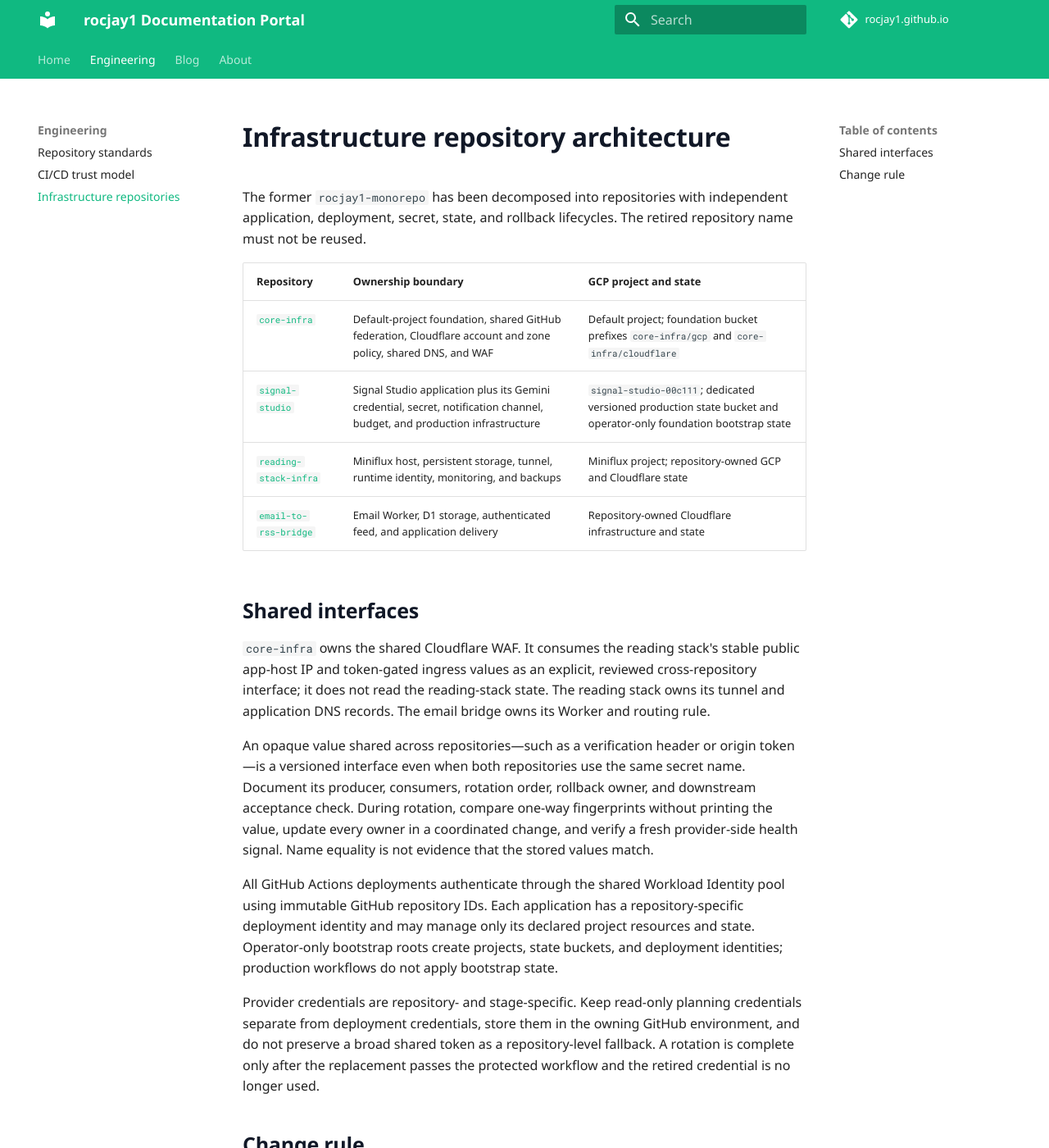
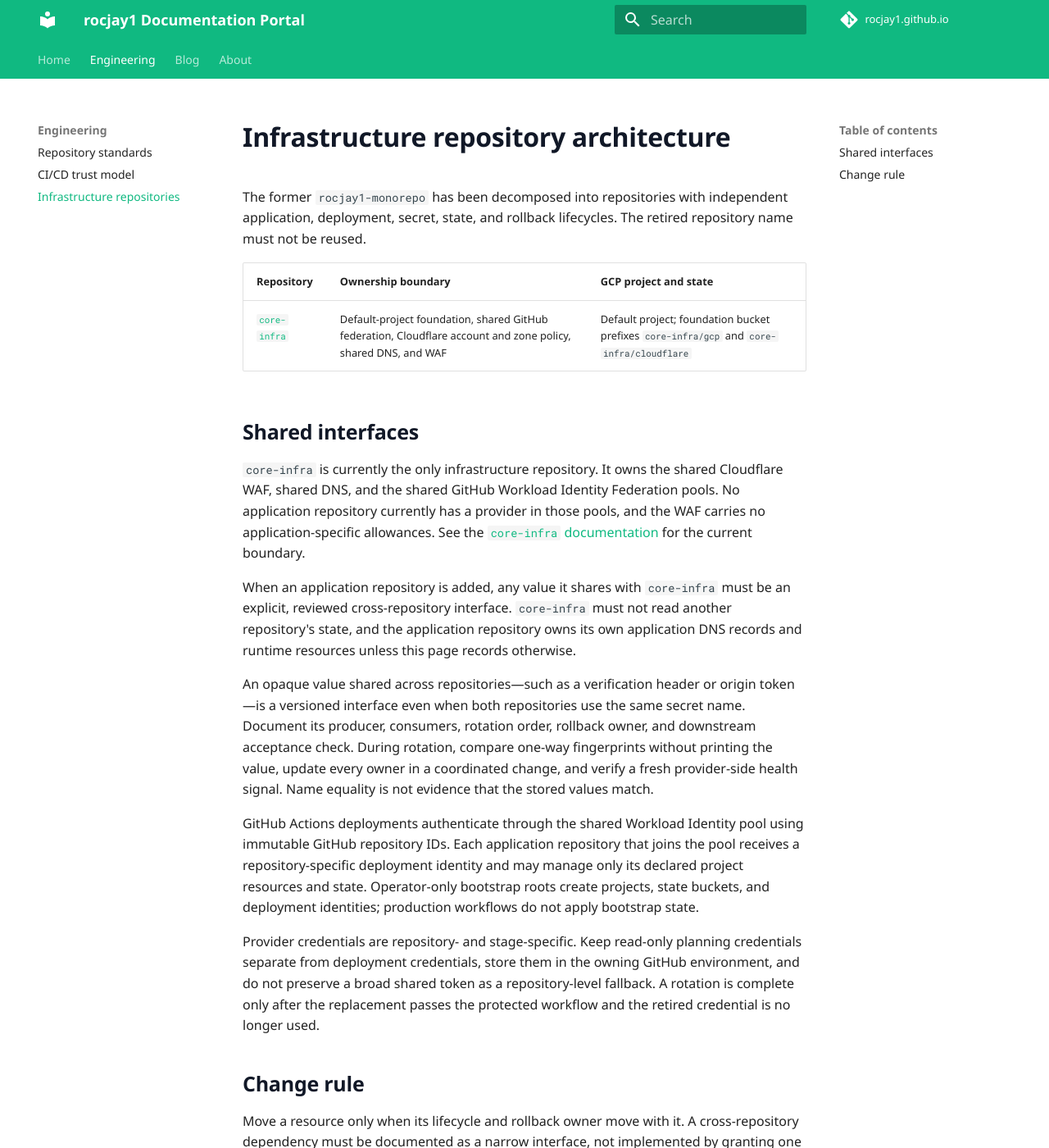
Before and after one commit to rocjay1/rocjay1.github.io, an MkDocs documentation site: the page built from docs/engineering/infrastructure-repositories.md, in a window 1280 px wide and 1400 px high. Shown: the whole window at 82% size. Built offline with MkDocs 1.6.1 and Material for MkDocs 9.7.7, drawn with Linux system fonts in a browser that asks for light colours; comment, search, counter and statistics services are not loaded.

Commit message:
docs(engineering): drop decommissioned repositories (#26)
Remove signal-studio, reading-stack-infra and email-to-rss-bridge from the
infrastructure repository map and rewrite the shared-interface section now
that core-infra is the only infrastructure repository. Mark the archived
Email-to-RSS Bridge and Garmin Connect MCP as historical sources in the
repository standards.

Co-authored-by: Claude Opus 5.5 <noreply@anthropic.com>

```diff
--- a/docs/engineering/infrastructure-repositories.md
+++ b/docs/engineering/infrastructure-repositories.md
@@ -7,17 +7,21 @@ The retired repository name must not be reused.
 | Repository | Ownership boundary | GCP project and state |
 | --- | --- | --- |
 | [`core-infra`](https://github.com/rocjay1/core-infra) | Default-project foundation, shared GitHub federation, Cloudflare account and zone policy, shared DNS, and WAF | Default project; foundation bucket prefixes `core-infra/gcp` and `core-infra/cloudflare` |
-| [`signal-studio`](https://github.com/rocjay1/signal-studio) | Signal Studio application plus its Gemini credential, secret, notification channel, budget, and production infrastructure | `signal-studio-00c111`; dedicated versioned production state bucket and operator-only foundation bootstrap state |
-| [`reading-stack-infra`](https://github.com/rocjay1/reading-stack-infra) | Miniflux host, persistent storage, tunnel, runtime identity, monitoring, and backups | Miniflux project; repository-owned GCP and Cloudflare state |
-| [`email-to-rss-bridge`](https://github.com/rocjay1/email-to-rss-bridge) | Email Worker, D1 storage, authenticated feed, and application delivery | Repository-owned Cloudflare infrastructure and state |
 
 ## Shared interfaces
 
-`core-infra` owns the shared Cloudflare WAF. It consumes the reading stack's
-stable public app-host IP and token-gated ingress values as an explicit,
-reviewed cross-repository interface; it does not read the reading-stack state.
-The reading stack owns its tunnel and application DNS records. The email
-bridge owns its Worker and routing rule.
+`core-infra` is currently the only infrastructure repository. It owns the
+shared Cloudflare WAF, shared DNS, and the shared GitHub Workload Identity
+Federation pools. No application repository currently has a provider in those
+pools, and the WAF carries no application-specific allowances. See the
+[`core-infra` documentation](https://github.com/rocjay1/core-infra/blob/main/docs/index.md)
+for the current boundary.
+
+When an application repository is added, any value it shares with `core-infra`
+must be an explicit, reviewed cross-repository interface. `core-infra` must not
+read another repository's state, and the application repository owns its own
+application DNS records and runtime resources unless this page records
+otherwise.
 
 An opaque value shared across repositories—such as a verification header or
 origin token—is a versioned interface even when both repositories use the same
@@ -27,10 +31,10 @@ without printing the value, update every owner in a coordinated change, and
 verify a fresh provider-side health signal. Name equality is not evidence that
 the stored values match.
 
-All GitHub Actions deployments authenticate through the shared Workload
-Identity pool using immutable GitHub repository IDs. Each application has a
-repository-specific deployment identity and may manage only its declared
-project resources and state. Operator-only bootstrap roots create projects,
+GitHub Actions deployments authenticate through the shared Workload Identity
+pool using immutable GitHub repository IDs. Each application repository that
+joins the pool receives a repository-specific deployment identity and may
+manage only its declared project resources and state. Operator-only bootstrap roots create projects,
 state buckets, and deployment identities; production workflows do not apply
 bootstrap state.
 
```
Also changed, not shown: docs/engineering/repository-standards.md (+12 -8 lines).
